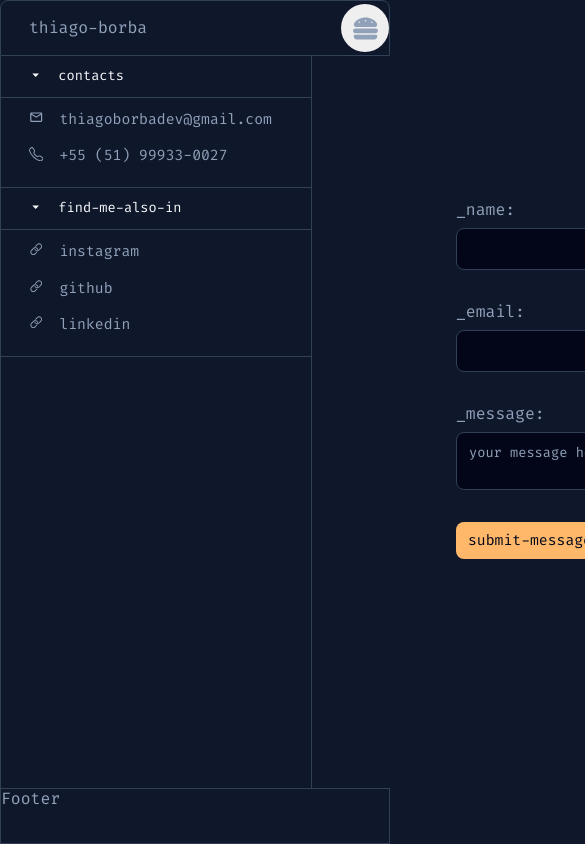
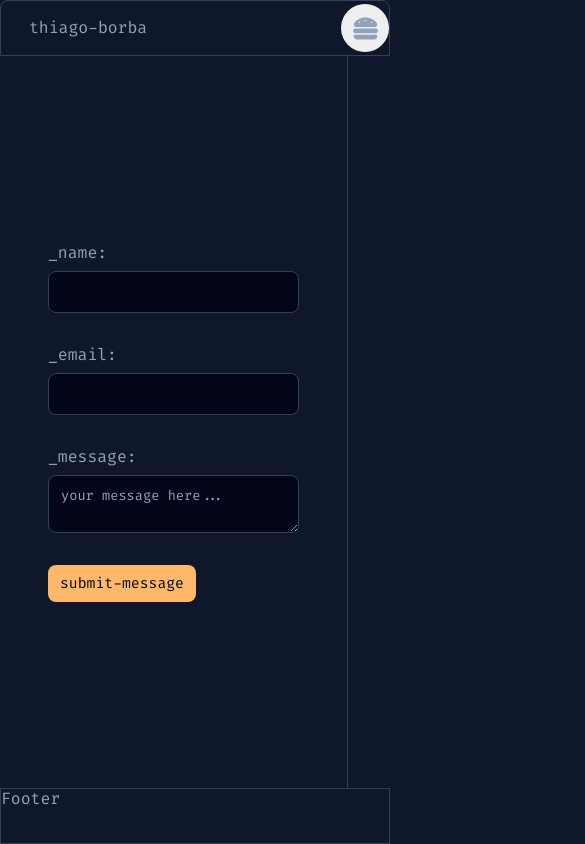
Before and after one commit to thiagoborba/portifolio-front, a Next.js app: page /contact-me in a window 390 px wide. Shown: the top 844 px of the page, 585 px wide, since content can reach past the window. Built offline with nearby package versions, Linux system fonts and the light colour scheme.

Commit message:
feat: Cria a responsividade da tela de contato

```diff
--- a/src/Components/Sidebar/sidebar.scss
+++ b/src/Components/Sidebar/sidebar.scss
@@ -4,4 +4,8 @@
   width: variables.$side-bar-width;
   border-right: 1px solid variables.$lines;
   border-left: 1px solid variables.$lines;
+
+  @media (max-width: 890px) {
+    display: none;
+  }
 }
--- a/src/app/contact-me/components/Highlight/index.tsx
+++ b/src/app/contact-me/components/Highlight/index.tsx
@@ -1,4 +1,3 @@
-import React from 'react';
 import ShikiHighlighter from 'react-shiki';
 import { useFormContext } from '../../context/FormContext';
 import { snippetTemplate } from '@/Constants';
--- a/src/app/contact-me/contact.scss
+++ b/src/app/contact-me/contact.scss
@@ -17,21 +17,60 @@
 .contact {
   display: flex;
   height: 100%;
-  width: stretch;
+  width: 100%;
   code {
     white-space: pre-wrap;
   }
 
   .esq {
-    max-width: 632px;
     width: stretch;
     border-right: 1px solid variables.$lines !important;
+    display: flex;
+    flex-direction: column;
+    justify-content: center;
+    align-items: center;
 
-    padding: 9rem;
+    form {
+      max-width: 50%;
+    }
   }
 
   .dir {
     width: stretch;
     border-right: 1px solid variables.$lines !important;
   }
+
+  @media (max-width: 1239px) {
+    flex-direction: column;
+    overflow: scroll;
+
+    display: flex;
+    justify-content: center;
+    align-items: center;
+
+    border-right: 1px solid variables.$lines !important;
+
+    .esq {
+      border-bottom: none !important;
+      border-right: none !important;
+
+      form {
+        width: 100%;
+      }
+    }
+
+    .dir {
+      display: none;
+    }
+  }
+
+  @media (max-width: 500px) {
+    .esq {
+      form {
+        max-width: none;
+        width: 100%;
+        padding: 3rem;
+      }
+    }
+  }
 }
--- a/src/app/layout.tsx
+++ b/src/app/layout.tsx
@@ -6,6 +6,7 @@ export default function Layout({ children }: { children: React.ReactNode }) {
   return (
     <html lang="en">
       <head>
+        <meta name="viewport" content="width=device-width, initial-scale=1" />
         <link rel="icon" type="image/svg+xml" href="/favicon.svg" />
         <title>thiago-borba</title>
       </head>
```
